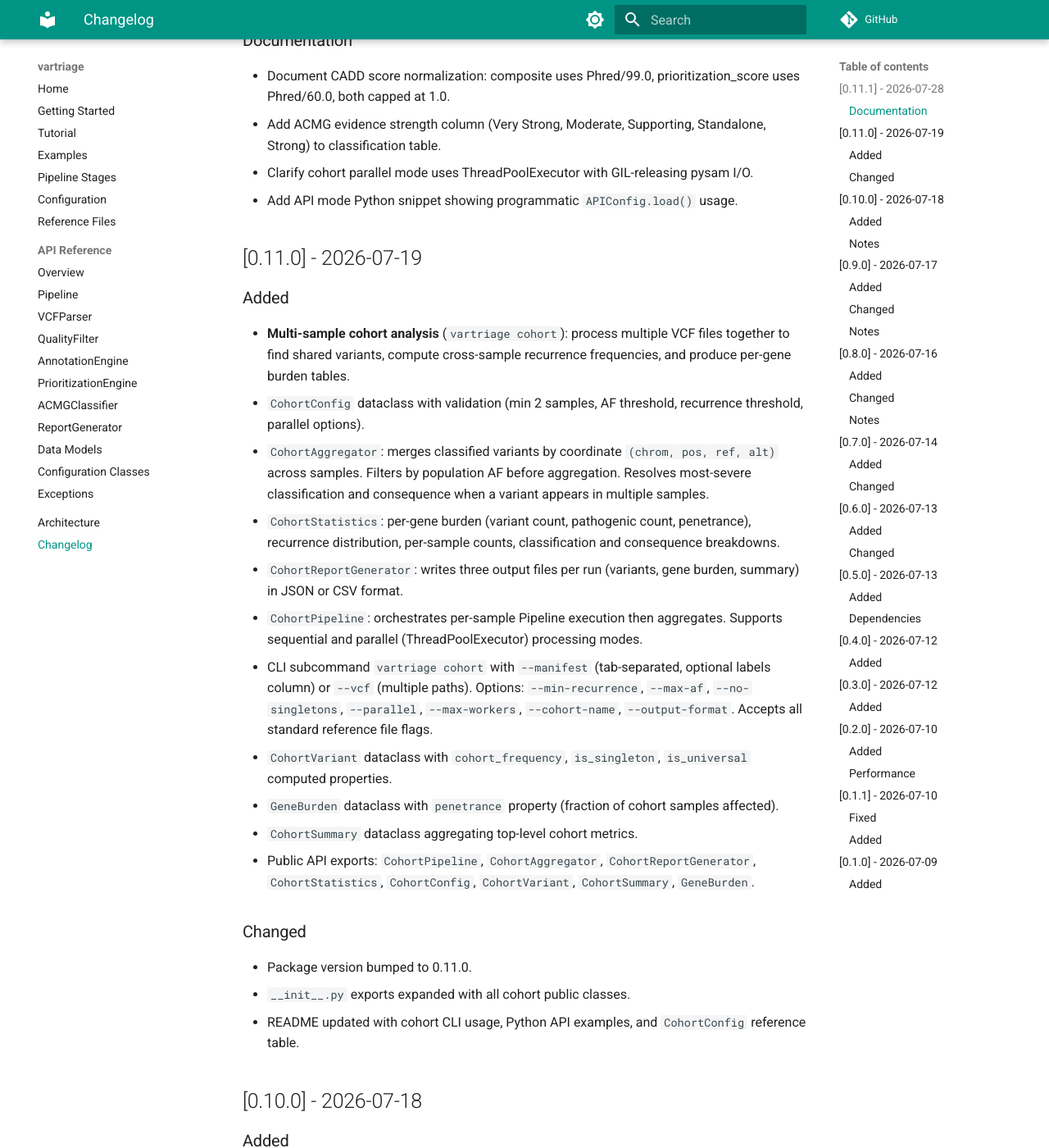
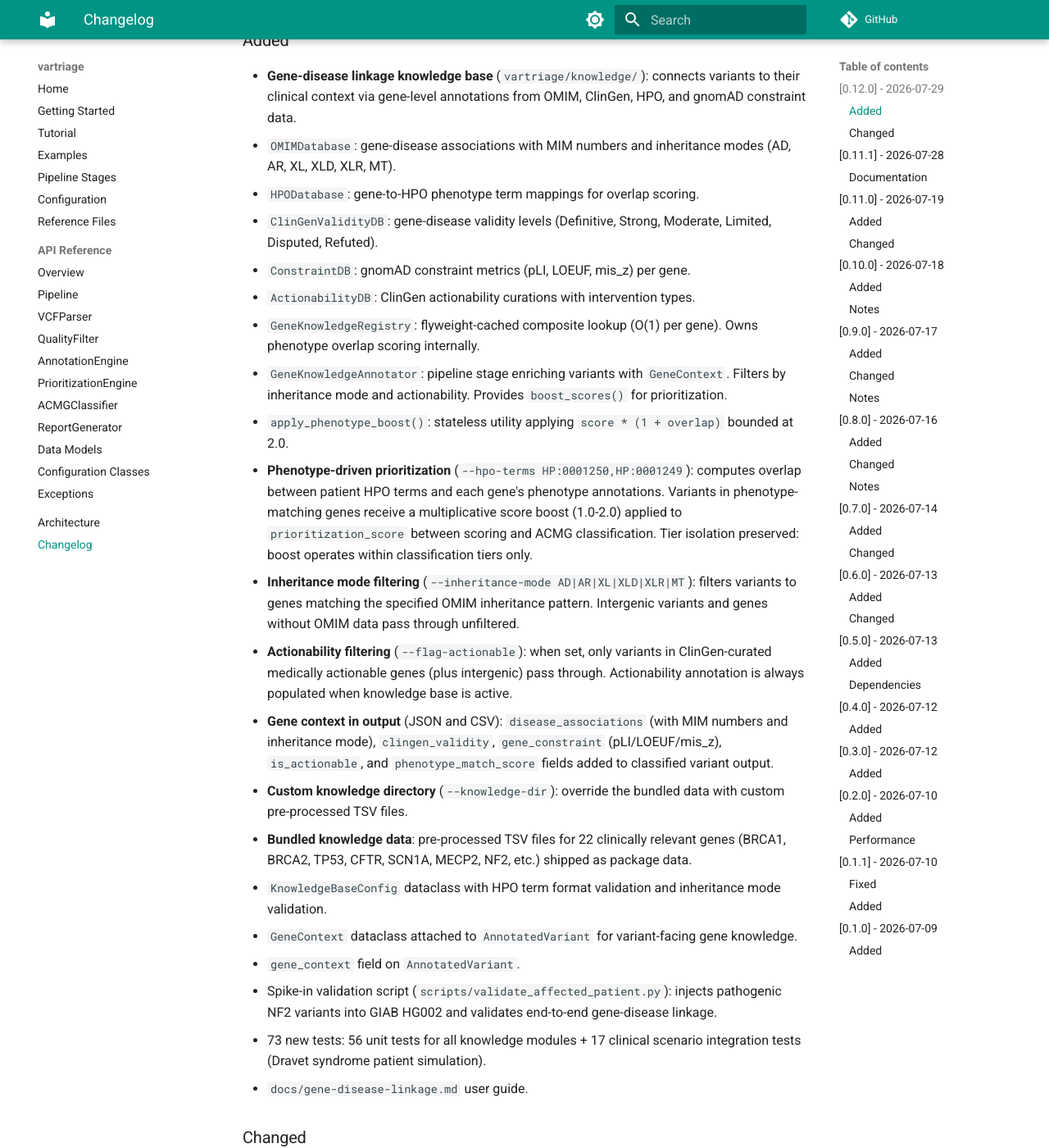
Before and after one commit to Behordeun/vartriage, an MkDocs documentation site: the page built from docs/changelog.md, in a window 1280 px wide and 1400 px high, scrolled down 304 px. Shown: the whole window at 82% size. Built offline with MkDocs 1.6.1 and Material for MkDocs 9.7.7, drawn with Linux system fonts in a browser that asks for light colours; comment, search, counter and statistics services are not loaded; some of the changed text lies outside the part shown.

Commit message:
docs: update documentation for v0.12.0 gene-disease linkage
- Add docs/gene-disease-linkage.md user guide covering CLI flags,
  phenotype boosting, inheritance filtering, actionability, output
  fields, Python API, data file formats, and validation
- Add v0.12.0 changelog entry with full feature list
- Update README: add gene-disease linkage CLI section, update pipeline
  diagram, add KnowledgeBaseConfig to config reference, update project
  layout, expand feature list and output fields
- Bump pyproject.toml version to 0.12.0

```diff
--- a/docs/changelog.md
+++ b/docs/changelog.md
@@ -3,6 +3,40 @@
 All notable changes to vartriage are documented here.
 
 Format follows [Keep a Changelog](https://keepachangelog.com/en/1.1.0/). Versioning follows [Semantic Versioning](https://semver.org/spec/v2.0.0.html).
+
+## [0.12.0] - 2026-07-29
+
+### Added
+
+- **Gene-disease linkage knowledge base** (`vartriage/knowledge/`): connects variants to their clinical context via gene-level annotations from OMIM, ClinGen, HPO, and gnomAD constraint data.
+  - `OMIMDatabase`: gene-disease associations with MIM numbers and inheritance modes (AD, AR, XL, XLD, XLR, MT).
+  - `HPODatabase`: gene-to-HPO phenotype term mappings for overlap scoring.
+  - `ClinGenValidityDB`: gene-disease validity levels (Definitive, Strong, Moderate, Limited, Disputed, Refuted).
+  - `ConstraintDB`: gnomAD constraint metrics (pLI, LOEUF, mis_z) per gene.
+  - `ActionabilityDB`: ClinGen actionability curations with intervention types.
+  - `GeneKnowledgeRegistry`: flyweight-cached composite lookup (O(1) per gene). Owns phenotype overlap scoring internally.
+  - `GeneKnowledgeAnnotator`: pipeline stage enriching variants with `GeneContext`. Filters by inheritance mode and actionability. Provides `boost_scores()` for prioritization.
+  - `apply_phenotype_boost()`: stateless utility applying `score * (1 + overlap)` bounded at 2.0.
+- **Phenotype-driven prioritization** (`--hpo-terms HP:0001250,HP:0001249`): computes overlap between patient HPO terms and each gene's phenotype annotations. Variants in phenotype-matching genes receive a multiplicative score boost (1.0-2.0) applied to `prioritization_score` between scoring and ACMG classification. Tier isolation preserved: boost operates within classification tiers only.
+- **Inheritance mode filtering** (`--inheritance-mode AD|AR|XL|XLD|XLR|MT`): filters variants to genes matching the specified OMIM inheritance pattern. Intergenic variants and genes without OMIM data pass through unfiltered.
+- **Actionability filtering** (`--flag-actionable`): when set, only variants in ClinGen-curated medically actionable genes (plus intergenic) pass through. Actionability annotation is always populated when knowledge base is active.
+- **Gene context in output** (JSON and CSV): `disease_associations` (with MIM numbers and inheritance mode), `clingen_validity`, `gene_constraint` (pLI/LOEUF/mis_z), `is_actionable`, and `phenotype_match_score` fields added to classified variant output.
+- **Custom knowledge directory** (`--knowledge-dir`): override the bundled data with custom pre-processed TSV files.
+- **Bundled knowledge data**: pre-processed TSV files for 22 clinically relevant genes (BRCA1, BRCA2, TP53, CFTR, SCN1A, MECP2, NF2, etc.) shipped as package data.
+- `KnowledgeBaseConfig` dataclass with HPO term format validation and inheritance mode validation.
+- `GeneContext` dataclass attached to `AnnotatedVariant` for variant-facing gene knowledge.
+- `gene_context` field on `AnnotatedVariant`.
+- Spike-in validation script (`scripts/validate_affected_patient.py`): injects pathogenic NF2 variants into GIAB HG002 and validates end-to-end gene-disease linkage.
+- 73 new tests: 56 unit tests for all knowledge modules + 17 clinical scenario integration tests (Dravet syndrome patient simulation).
+- `docs/gene-disease-linkage.md` user guide.
+
+### Changed
+
+- `PipelineConfig` gains `knowledge: KnowledgeBaseConfig | None` field.
+- `GeneKnowledgeAnnotator` is constructed once at `Pipeline.__init__` (not per-run) to avoid repeated TSV reloads.
+- CSV `disease_associations` column now includes MIM numbers: `"Disease name [MIM:123456] (AD)"`.
+- Pipeline stage order: `AnnotationEngine → [GeneFilter] → [GeneKnowledgeAnnotator] → PrioritizationEngine → [PhenotypeBoost] → ACMGClassifier`.
+- Package version bumped to 0.12.0.
 
 ## [0.11.1] - 2026-07-28
 
--- a/pyproject.toml
+++ b/pyproject.toml
@@ -4,7 +4,7 @@ build-backend = "hatchling.build"
 
 [project]
 name = "vartriage"
-version = "0.11.1"
+version = "0.12.0"
 description = "A streaming pipeline library for identifying and classifying pathogenic genetic variants from VCF data"
 license = "MIT"
 requires-python = ">=3.10"
```
Also changed, not shown: README.md (+52 -7 lines), docs/gene-disease-linkage.md (added, +240 -0 lines).
